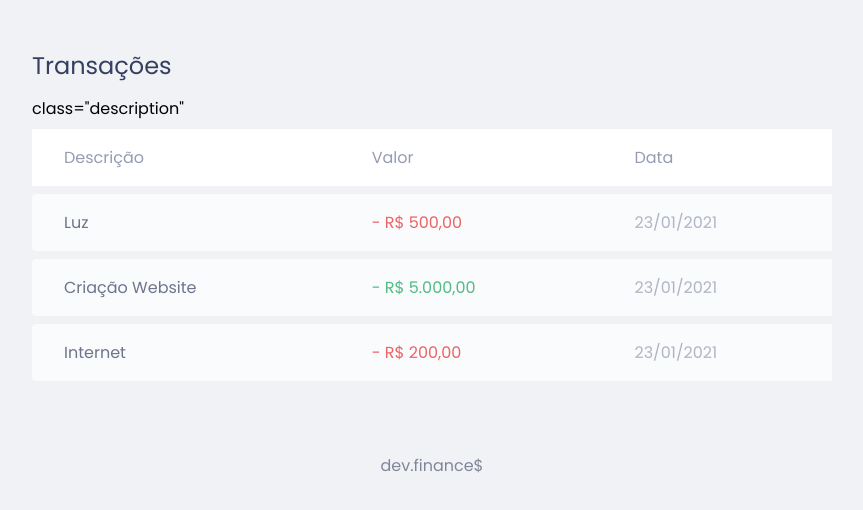
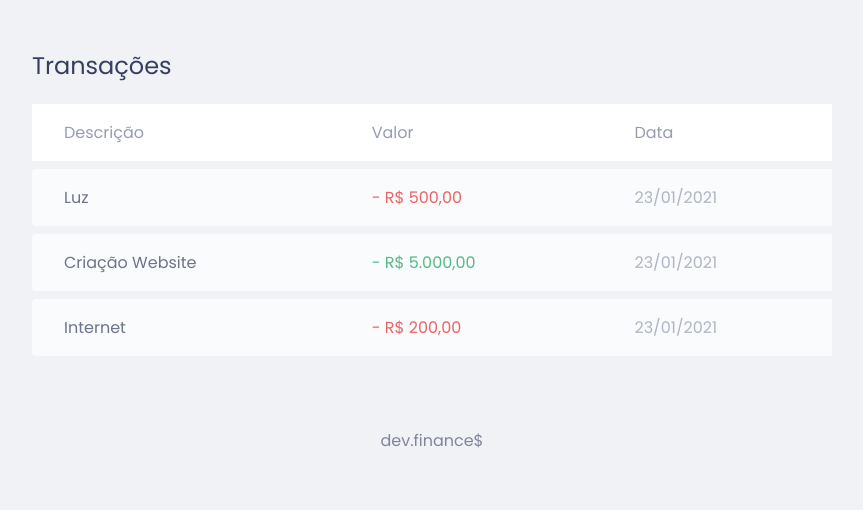
Before and after one commit to lgustavotec/Dev.finance-, a plain HTML site: page index.html in a window 1280 px wide. Shown: the part 638-1148 px from the top of the page, without its empty margins (208-1071 px from the left). After the commit the page ends 1123 px from the top, so only its background shows below. Drawn offline with Linux system fonts and the light colour scheme.

Commit message:
class=description corrigida

```diff
--- a/index.html
+++ b/index.html
@@ -64,7 +64,7 @@
             <tr>
               <td class="description">Criação Website</td>
               <td class="income">- R$ 5.000,00</td>
-              class="description"
+
               <td class="date">23/01/2021</td>
             </tr>
             <tr>
```
